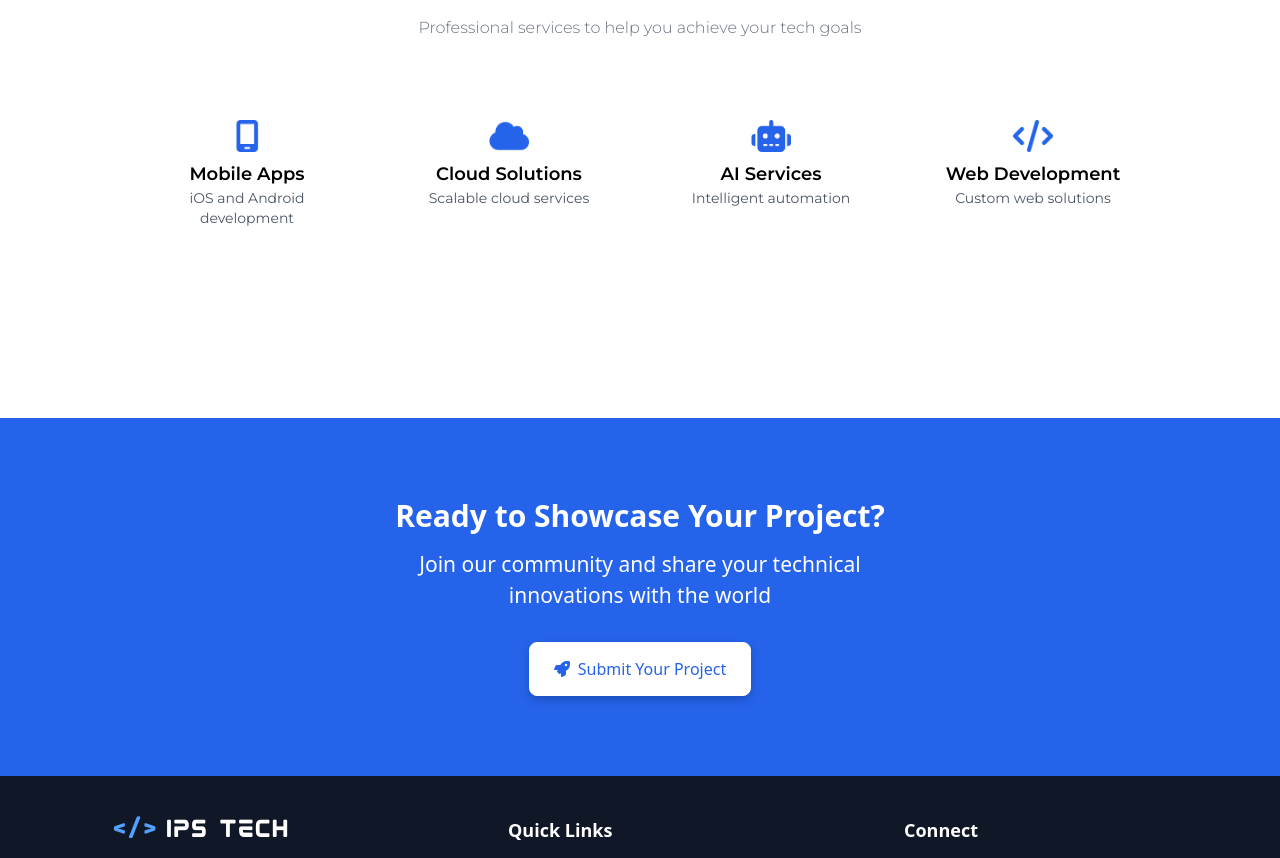
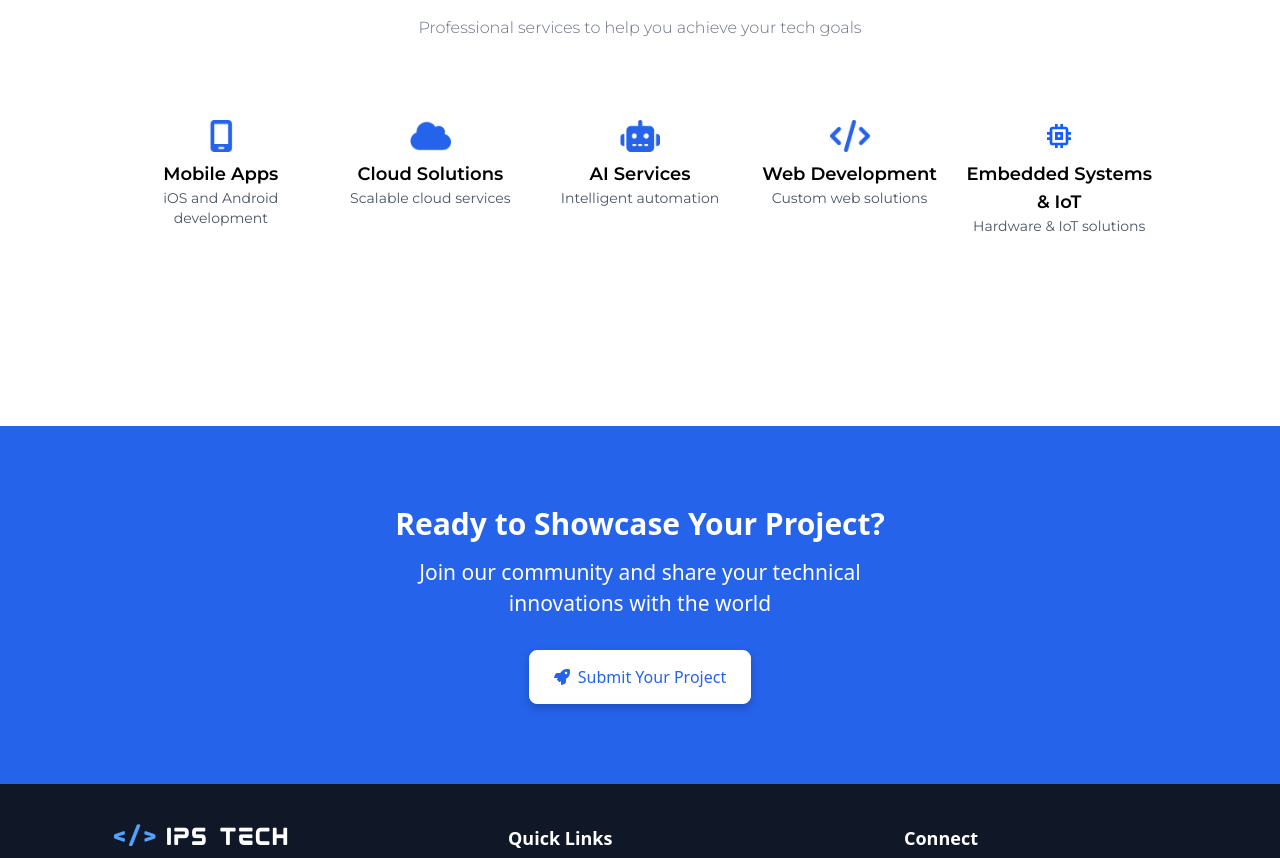
Before and after one commit to Kite-IPS/Ips_Portfolio, a React (Vite) app in the folder Client/: page / in a window 1280 px wide. Shown: the part 3980-4838 px from the top of the page. Built offline with nearby package versions, Linux system fonts and the light colour scheme.

Commit message:
Feat: Added Embedded Systems & IoT service to ServiceBox and update grid layout in LandingPage

```diff
--- a/Client/src/Components/ServiceBox.jsx
+++ b/Client/src/Components/ServiceBox.jsx
@@ -3,12 +3,14 @@
   import mobile from '../assets/mobile.png'
   import cloud from '../assets/cloud.png'
   import ai from '../assets/ai.png'
+  import { MdMemory } from 'react-icons/md'
 
   const serviceData = {
-    "Web Development": { image:technical, description: "Custom web solutions" },
+    "Web Development": { image: technical, description: "Custom web solutions" },
     "Mobile Apps": { image: mobile, description: "iOS and Android development" },
     "Cloud Solutions": { image: cloud, description: "Scalable cloud services" },
-    "AI Services": { image: ai, description: "Intelligent automation" }
+    "AI Services": { image: ai, description: "Intelligent automation" },
+    "Embedded Systems & IoT": { icon: MdMemory, description: "Hardware & IoT solutions" }
   };
 
 
@@ -20,7 +22,10 @@
 
     return (
       <div className="flex flex-col items-center text-center w-36 sm:w-40 md:w-48">
-        <img src={service.image} alt={children} className="h-6 sm:h-7 md:h-8 mb-2" />
+        {service.icon
+          ? <service.icon className="h-6 w-6 sm:h-7 sm:w-7 md:h-8 md:w-8 mb-2 text-blue-600" />
+          : <img src={service.image} alt={children} className="h-6 sm:h-7 md:h-8 mb-2" />
+        }
         <h2 className="text-base sm:text-lg font-semibold">{children}</h2>
         <p className="text-gray-600 text-xs sm:text-sm">{service.description}</p>
       </div>
--- a/Client/src/Pages/LandingPage.jsx
+++ b/Client/src/Pages/LandingPage.jsx
@@ -185,11 +185,12 @@ const LandingPage = () => {
                         <h1 className='font-bold text-xl sm:text-2xl md:text-3xl mokoto-text'>Our Services</h1>
                         <p className='font-light text-sm sm:text-base text-gray-500 mt-2 text-center'>Professional services to help you achieve your tech goals</p>
                     </div>
-                    <div className='mt-8 sm:mt-10 md:mt-20 w-[95%] md:w-[80%] mx-auto grid grid-cols-2 md:grid-cols-4 gap-4 sm:gap-6 justify-items-center'>
+                    <div className='mt-8 sm:mt-10 md:mt-20 w-[95%] md:w-[80%] mx-auto grid grid-cols-2 md:grid-cols-3 lg:grid-cols-5 gap-4 sm:gap-6 justify-items-center'>
                     <div className='w-full flex justify-center'><ServiceBox>Mobile Apps</ServiceBox></div>
                     <div className='w-full flex justify-center'><ServiceBox>Cloud Solutions</ServiceBox></div>
                     <div className='w-full flex justify-center'><ServiceBox>AI Services</ServiceBox></div>
                     <div className='w-full flex justify-center'><ServiceBox>Web Development</ServiceBox></div>
+                    <div className='w-full flex justify-center'><ServiceBox>Embedded Systems & IoT</ServiceBox></div>
                     </div>
 
                 </div>
```
